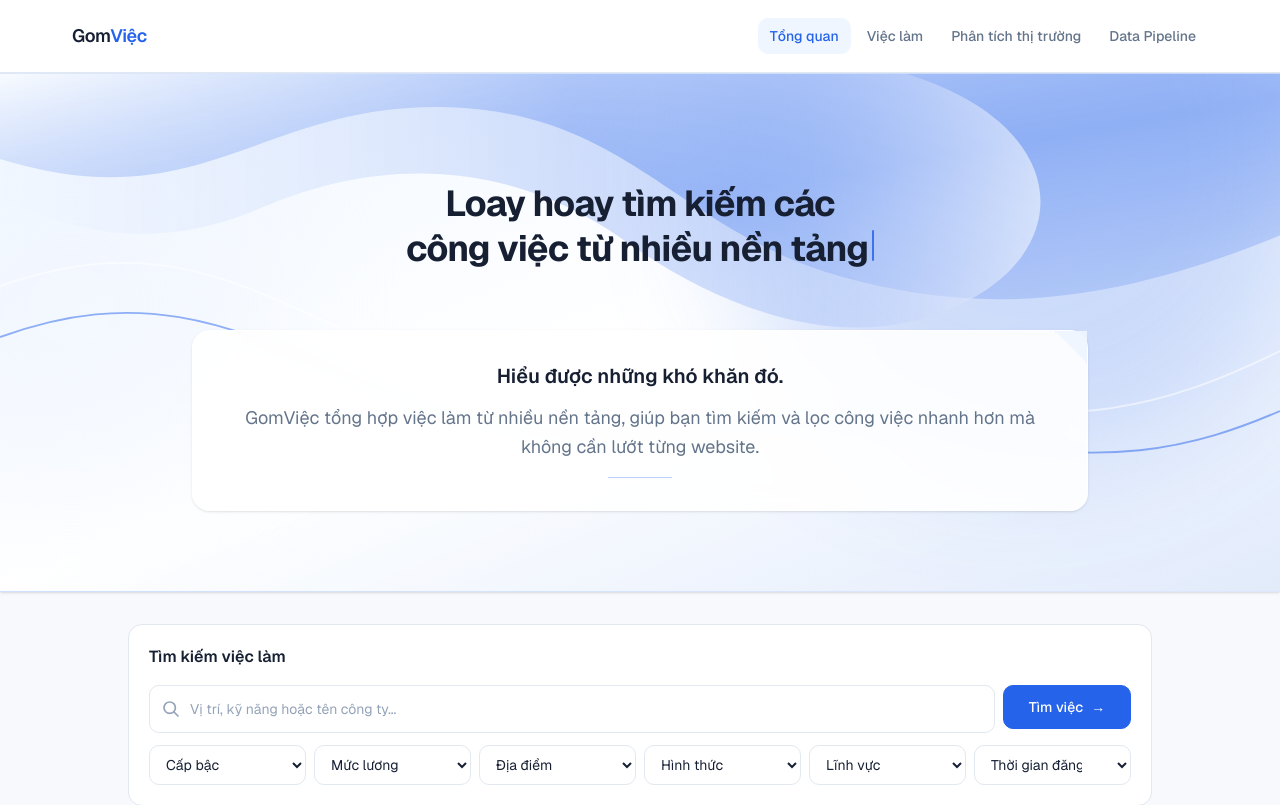
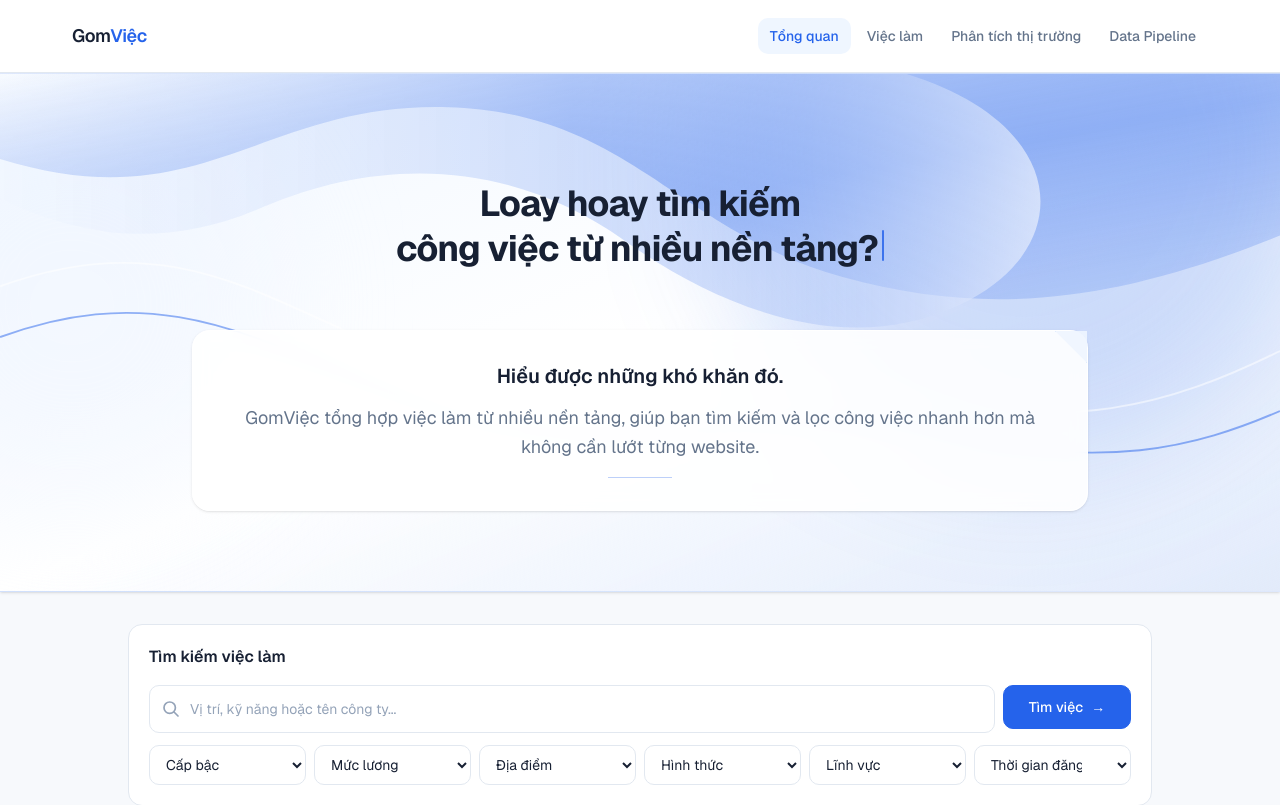
Before and after one commit to VoHoangPhucDTA/job-discovery-platform, a Next.js app in the folder frontend/: page / in a window 1280 px wide. Shown: the top 805 px of the page. Built offline with nearby package versions, Linux system fonts and the light colour scheme.

Commit message:
Update hero messages with question marks and balanced line breaks

```diff
--- a/frontend/app/components/home-hero-heading.tsx
+++ b/frontend/app/components/home-hero-heading.tsx
@@ -3,8 +3,8 @@
 import { useEffect, useState } from "react";
 
 const messages = [
-  "Loay hoay tìm kiếm các công việc từ nhiều nền tảng",
-  "Không biết nên ứng tuyển công việc ở đâu",
+  "Loay hoay tìm kiếm công việc từ nhiều nền tảng?",
+  "Không biết nên ứng tuyển công việc ở đâu?",
   "Tốn thời gian tìm kiếm công việc từ nhiều nền tảng?",
 ] as const;
 
@@ -53,7 +53,7 @@ export function HomeHeroHeading() {
   }, [isDeleting, messageIndex, visibleText]);
 
   const firstLineLength = [
-    "Loay hoay tìm kiếm các",
+    "Loay hoay tìm kiếm",
     "Không biết nên ứng tuyển",
     "Tốn thời gian tìm kiếm",
   ][messageIndex].length;
```
